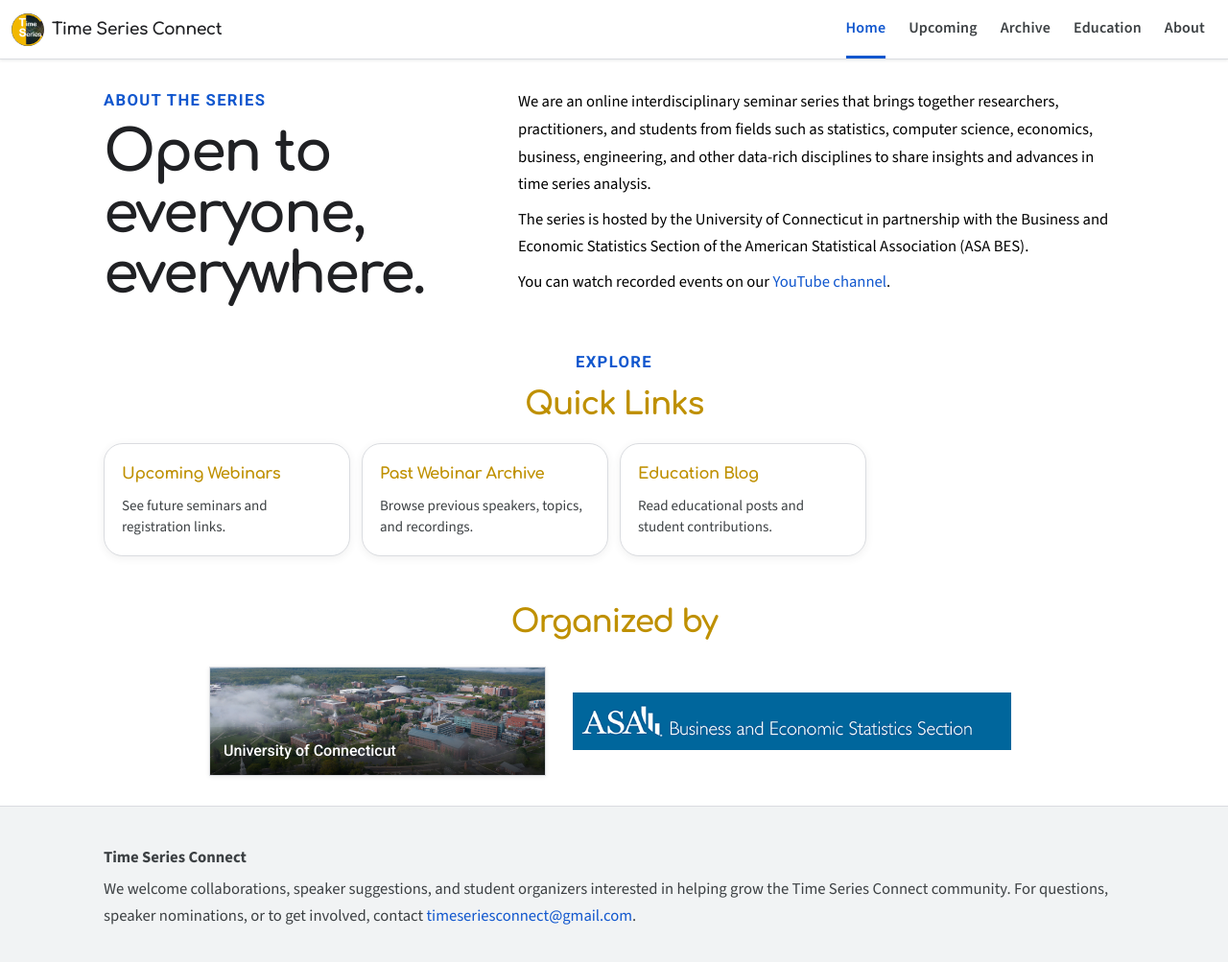
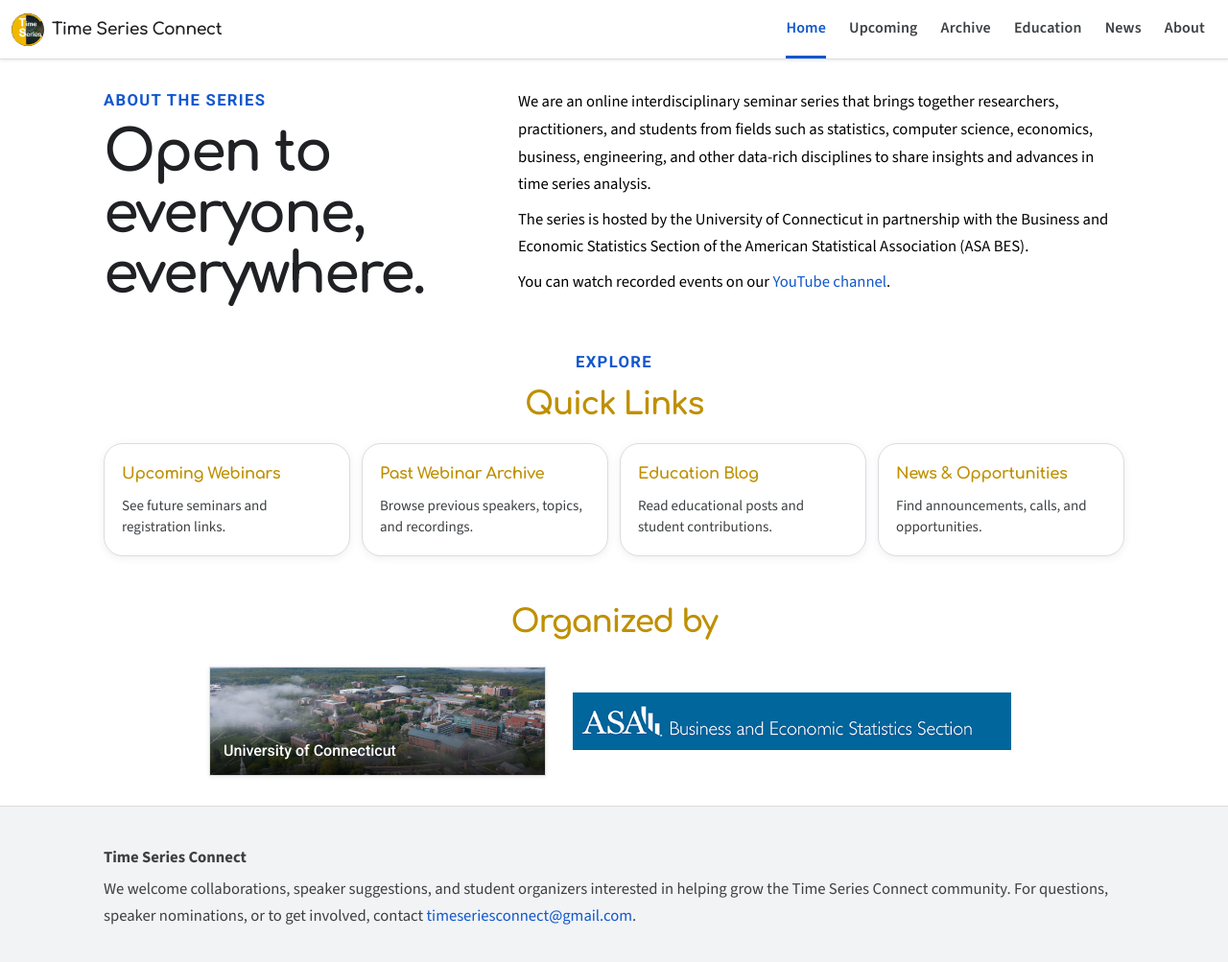
Before and after one commit to yaozheng-stat/time-series-connect, a Jekyll site: the page built from index.md, in a window 1280 px wide and 1007 px high. Shown: the top 1003 px of the window at 96% size. Built offline with Jekyll 4.4.1, drawn with Linux system fonts in a browser that asks for light colours.

Commit message:
add back News

```diff
--- a/_data/navigation.yml
+++ b/_data/navigation.yml
@@ -7,5 +7,7 @@
     url: "/webinars/archive/"
   - title: "Education"
     url: "/education-blog/"
+  - title: "News"
+    url: "/news-opportunities/"
   - title: "About"
     url: "/about-us/"
--- a/index.md
+++ b/index.md
@@ -35,6 +35,10 @@
         <span>Education Blog</span>
         <small>Read educational posts and student contributions.</small>
       </a>
+      <a class="home-link-card" href="{{ '/news-opportunities/' | relative_url }}">
+        <span>News &amp; Opportunities</span>
+        <small>Find announcements, calls, and opportunities.</small>
+      </a>
     </div>
   </div>
 </section>
```
Also changed, not shown: _pages/news-opportunities.md (added, +5 -0 lines).
